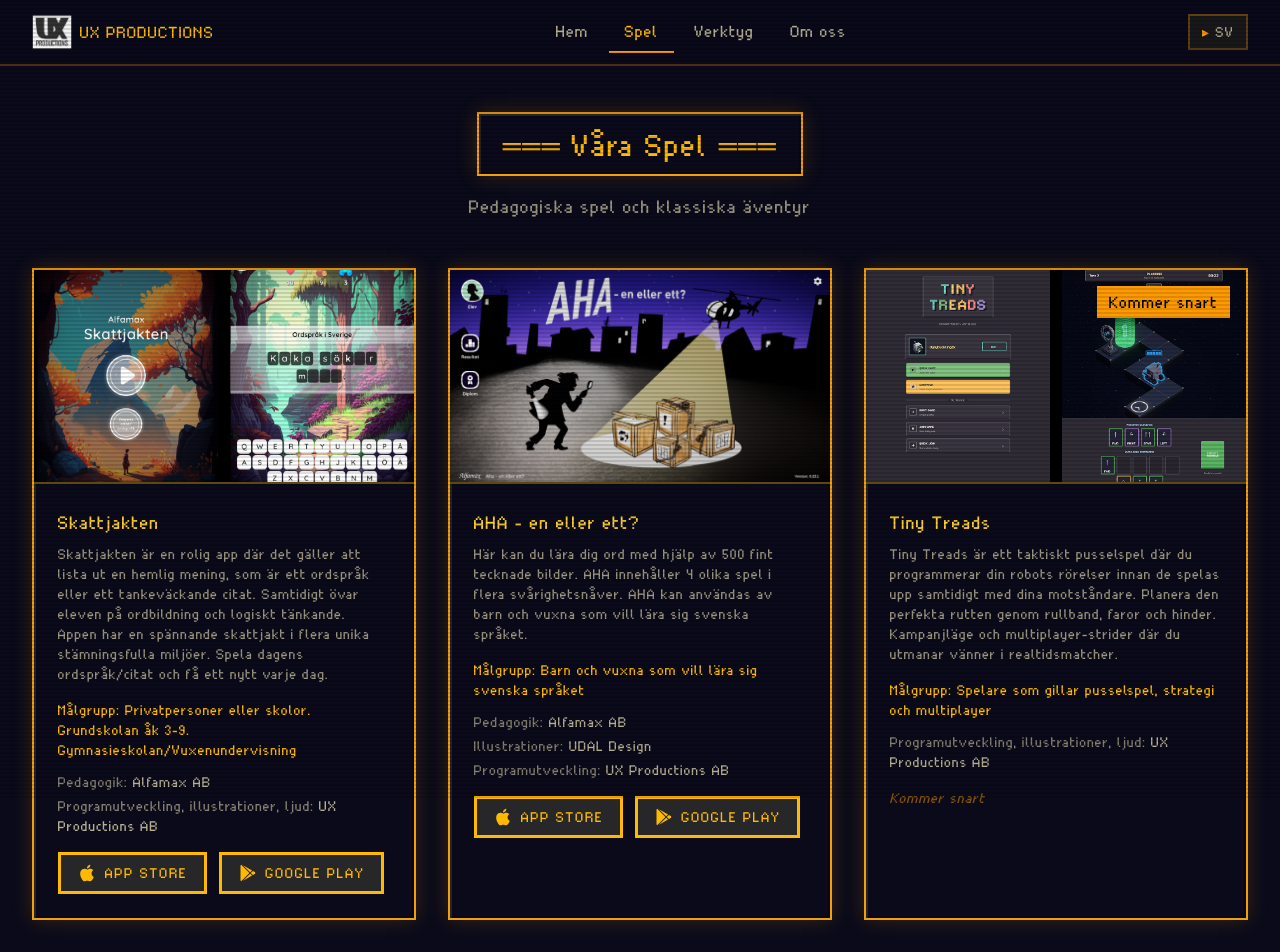
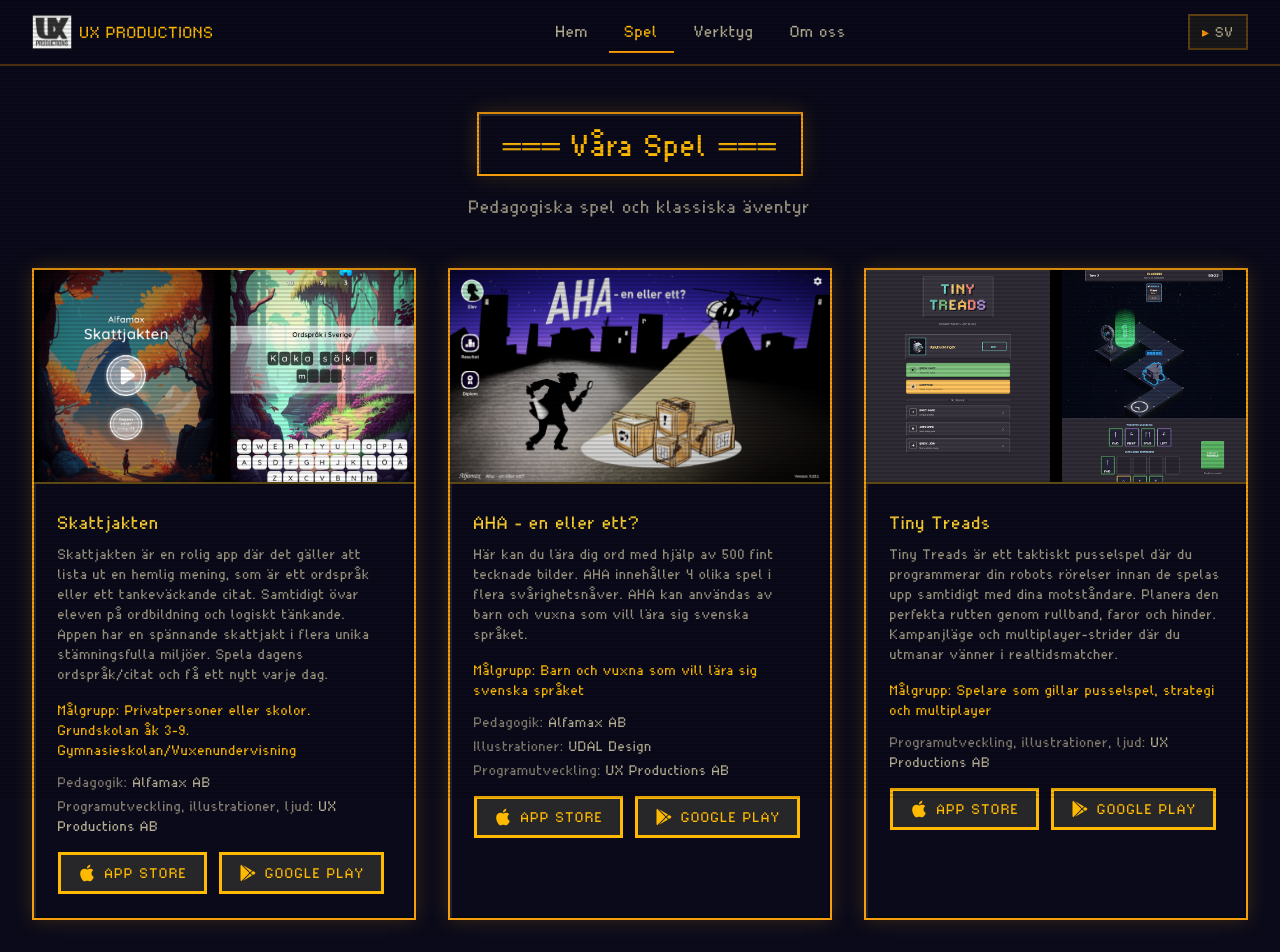
Before and after one commit to ux-productions/uxproductions-web, an Angular app: page /games in a window 1280 px wide. Shown: the top 952 px of the page. Built offline with nearby package versions, Linux system fonts and the light colour scheme.

Commit message:
Add links to tinytreads

```diff
--- a/src/app/pages/games/games.component.ts
+++ b/src/app/pages/games/games.component.ts
@@ -153,10 +153,11 @@
       image: 'images/game-tinytreads.png',
       targetAudienceSv: 'Spelare som gillar pusselspel, strategi och multiplayer',
       targetAudienceEn: 'Players who enjoy puzzle games, strategy and multiplayer',
+      appStoreUrl: 'https://apps.apple.com/us/app/tiny-treads/id6756526074',
+      playStoreUrl: 'https://play.google.com/store/apps/details?id=se.uxproductions.tinytreads',
       collaborators: [
         { role: 'Programutveckling, illustrationer, ljud', name: 'UX Productions AB' },
       ],
-      comingSoon: true,
     },
   ];
 }
```
